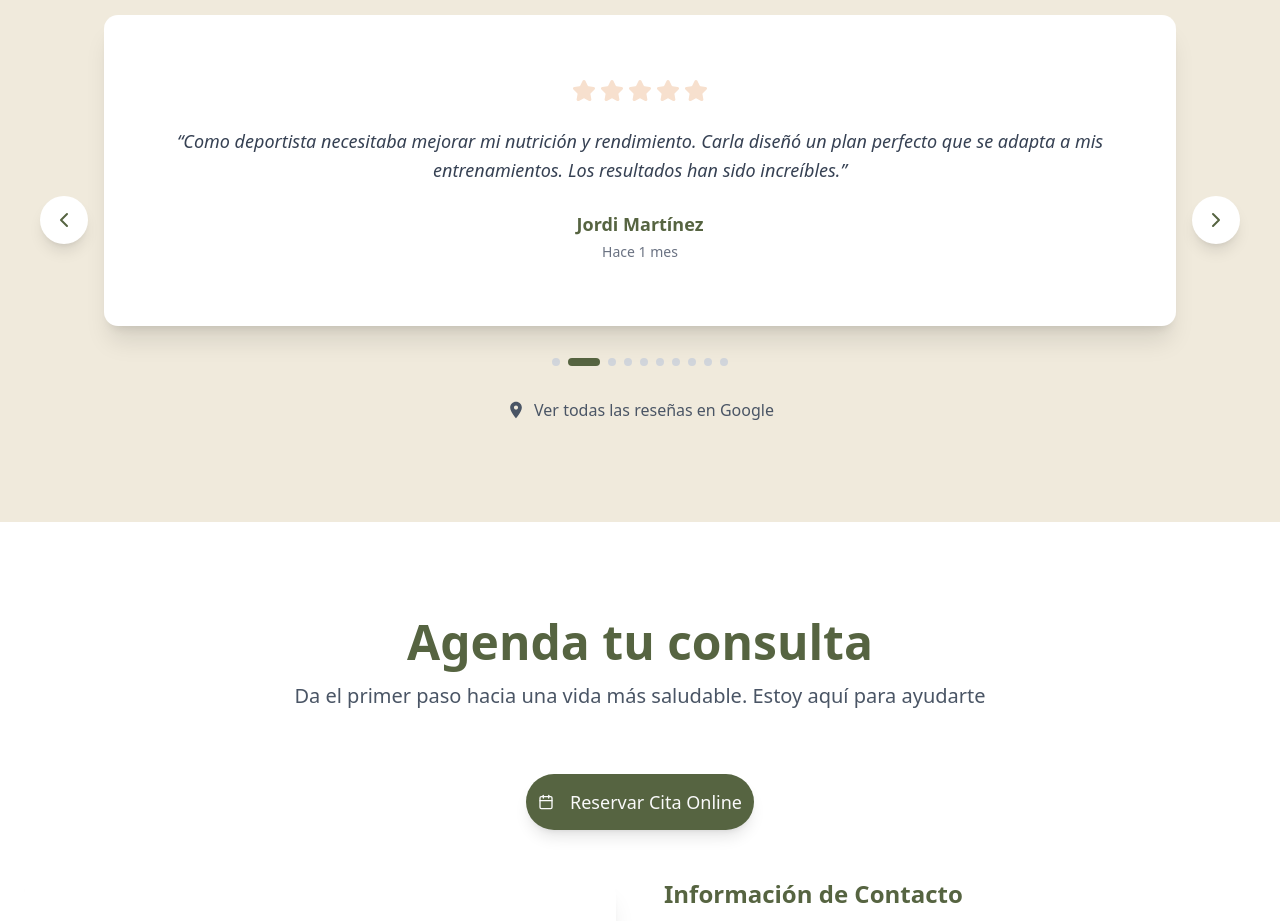
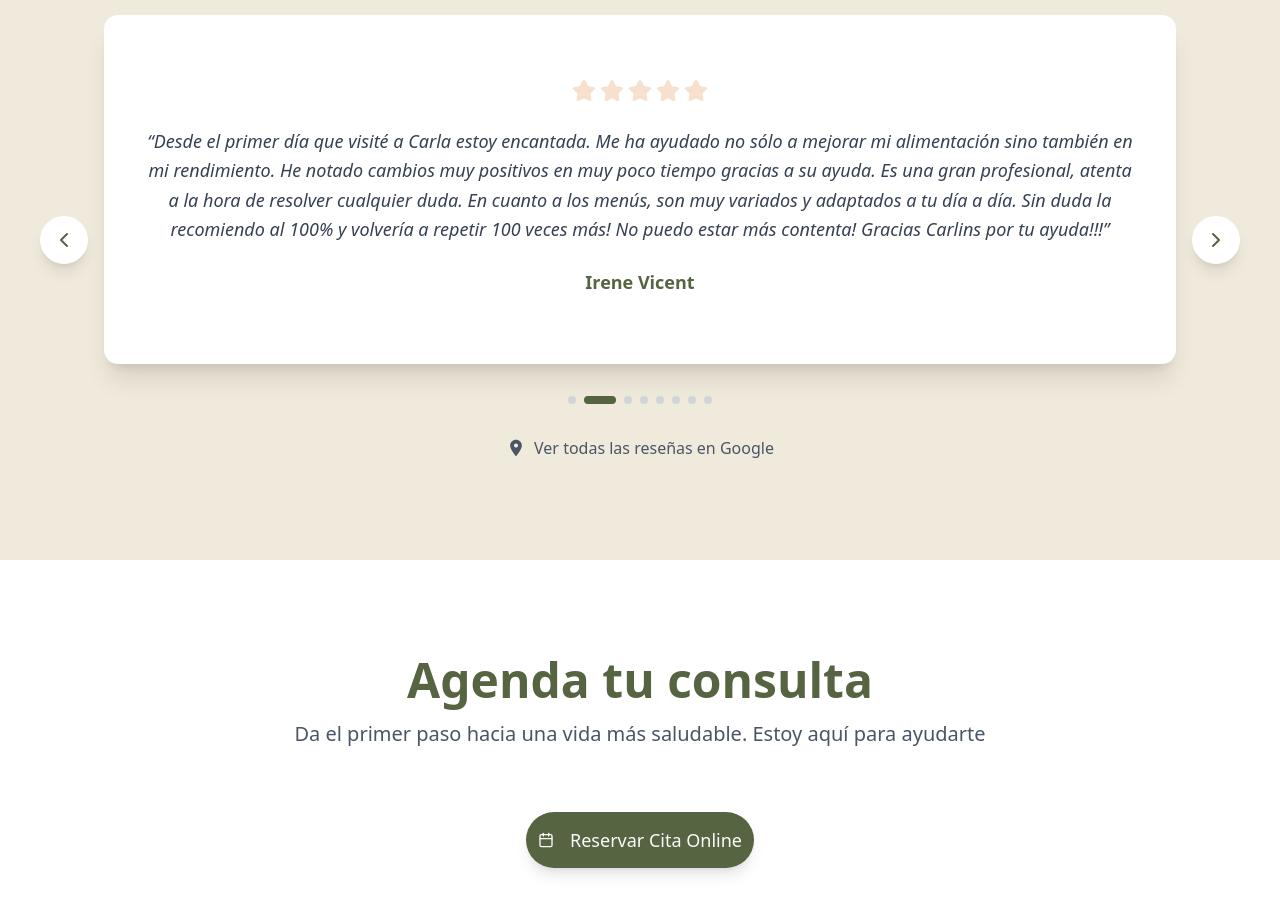
Before and after one commit to Krethz/carlinsmartinez, a Next.js app: page / in a window 1280 px wide. Shown: the part 4220-5141 px from the top of the page. Built offline with nearby package versions, Linux system fonts and the light colour scheme.

Commit message:
feat: Add Testimonials component with a dynamic carousel to display client reviews.

```diff
--- a/components/home/Testimonials.tsx
+++ b/components/home/Testimonials.tsx
@@ -10,65 +10,40 @@ export default function Testimonials() {
   // 🔄 EDITA ESTAS RESEÑAS CON LAS REALES DE GOOGLE
   const reviews = [
     {
-      name: "María González",
+      name: "Sara Villaverde",
       rating: 5,
-      text: "Carla es una profesional excepcional. Me ayudó a mejorar mis hábitos alimenticios de forma realista y sostenible. He perdido 12kg y me siento mejor que nunca.",
-      date: "Hace 2 meses"
+      text: "Desde hace 1 año sigo una dieta pescetariana y Carla me ha dado opciones al tener gran conocimiento de dieta vegetariana. Además, mi objetivo era saber qué comer antes y después de hacer deporte para maximizar el rendimiento y también he notado cambios en mi cuerpo, está más tonificado. En cualquier momento puedo consultarle dudas que me resuelve sin tener que concertar una cita. La recomiendo! :)",
     },
     {
-      name: "Jordi Martínez",
+      name: "Irene Vicent",
       rating: 5,
-      text: "Como deportista necesitaba mejorar mi nutrición y rendimiento. Carla diseñó un plan perfecto que se adapta a mis entrenamientos. Los resultados han sido increíbles.",
-      date: "Hace 1 mes"
+      text: "Desde el primer día que visité a Carla estoy encantada. Me ha ayudado no sólo a mejorar mi alimentación sino también en mi rendimiento. He notado cambios muy positivos en muy poco tiempo gracias a su ayuda. Es una gran profesional, atenta a la hora de resolver cualquier duda. En cuanto a los menús, son muy variados y adaptados a tu día a día. Sin duda la recomiendo al 100% y volvería a repetir 100 veces más! No puedo estar más contenta! Gracias Carlins por tu ayuda!!!"
+    }, {
+      name: "Verónica S.",
+      rating: 5,
+      text: "Acudí a Carla para mejorar mi rendimiento en los entrenos de fuerza y mi composición corporal, y se han cumplido ambos objetivos 💪 La pauta que me mandó es súper variada, da muchas opciones y resuelve todas tus dudas sin problema y ágilmente. Se preocupa verdaderamente por tu salud y bienestar, la recomiendo sin lugar a dudas!…",
     },
     {
-      name: "Laura Fernández",
+      name: "Sergi Alloza Crespo",
       rating: 5,
-      text: "Excelente profesional y muy cercana. Me ha enseñado a comer de forma saludable sin renunciar a disfrutar de la comida. El seguimiento es constante.",
-      date: "Hace 3 semanas"
+      text: "Todo un placer trabajar con Carla. Excelente profesional y persona, cercana y atenta a los objetivos que propuse. No solo en las citas personales sino también en la distancia se procupa por el estado y el seguimiento del plan acordado. Sin duda alguna volveré siempre que necesite asesoramiento. Gracies!!"
+    }, {
+      name: "Inés López Coll",
+      rating: 5,
+      text: "Muy contenta y agradecida con Carla. Acudí a ella para llevar una dieta vegetariana saludable y me ayudó muchísimo. Siempre atenta, dedicada y amable. ¡Aprendí mucho! Gracias Carla :)",
+    }, {
+      name: "María Mercedes Pérez",
+      rating: 5,
+      text: "Super contenta con la ayuda y el acompañamiento desde el minuto uno, desde hace más de un año Carla me ha guiado con mi alimentación y mi rendimiento, adaptándose a todos los cambios que han surgido en el camino y facilitando las herramientas para aprender a escuchar mi cuerpo, entender qué es lo mejora para mi y aprender a tomar mejores decisiones en cuanto a nutrición.",
+    }, {
+      name: "Laura Cortell",
+      rating: 5,
+      text: "Carla me ha ayudado a ir alcanzando pequeños objetivos que me han hecho mejorar el rendimiento físico en CrossFit, la recuperación, alimentación y el bienestar físico en general, incluso a superar mis expectativas personales. Se nota la vocación, pasión y dedicación en su trabajo, proporciona una excelente atención con sesiones personalizadas y seguimiento que te ayudan a mantener la motivación y el foco.",
+    }, {
+      name: "Montserrat Taulé Segarra",
+      rating: 5,
+      text: "Carla es una gran profesional de la nutrición y te ayuda a conseguir tus objetivos siempre desde una perspectiva basada en la salud. Es cercana, empática y se implica mucho con sus pacientes. ¡Es un 10!",
     },
-    {
-      name: "Carlos Ruiz",
-      rating: 5,
-      text: "Muy contento con los resultados. Carla me ayudó con problemas digestivos que arrastraba desde hacía años. Su enfoque integral marca la diferencia.",
-      date: "Hace 1 semana"
-    },
-    {
-      name: "Anna Soler",
-      rating: 5,
-      text: "La mejor decisión que pude tomar. Plan vegetariano personalizado, fácil de seguir y delicioso. He mejorado mis análisis y tengo más energía que nunca.",
-      date: "Hace 2 semanas"
-    },
-    {
-      name: "David López",
-      rating: 5,
-      text: "Profesional, empática y con un conocimiento impresionante. Me ayudó a alcanzar mis objetivos de forma saludable. Las consultas son muy completas.",
-      date: "Hace 1 mes"
-    },
-    {
-      name: "Marta Sánchez",
-      rating: 5,
-      text: "Carla me ayudó a mejorar mi relación con la comida. Su enfoque no es restrictivo sino educativo. He aprendido a comer bien y los resultados hablan por sí solos.",
-      date: "Hace 3 meses"
-    },
-    {
-      name: "Pere Vidal",
-      rating: 5,
-      text: "Recomendable al 100%. Plan adaptado a mis necesidades y horarios. Carla es muy profesional y el trato es cercano. Los cambios se notan.",
-      date: "Hace 2 semanas"
-    },
-    {
-      name: "Cristina Morales",
-      rating: 5,
-      text: "Excelente dietista-nutricionista. Me ha ayudado con la nutrición deportiva y los resultados son evidentes. Muy profesional, atenta y con un seguimiento impecable.",
-      date: "Hace 1 mes"
-    },
-    {
-      name: "Marc Torres",
-      rating: 5,
-      text: "La mejor nutricionista con la que he trabajado. Planes personalizados, fáciles de seguir y efectivos. Su conocimiento en antropometría es brutal.",
-      date: "Hace 3 semanas"
-    }
   ];
 
   // Auto-play functionality
@@ -181,9 +156,7 @@ export default function Testimonials() {
                         >
                           {reviews[currentIndex].name}
                         </div>
-                        <div className="text-sm text-gray-500">
-                          {reviews[currentIndex].date}
-                        </div>
+
                       </div>
                     </CardContent>
                   </Card>
```
